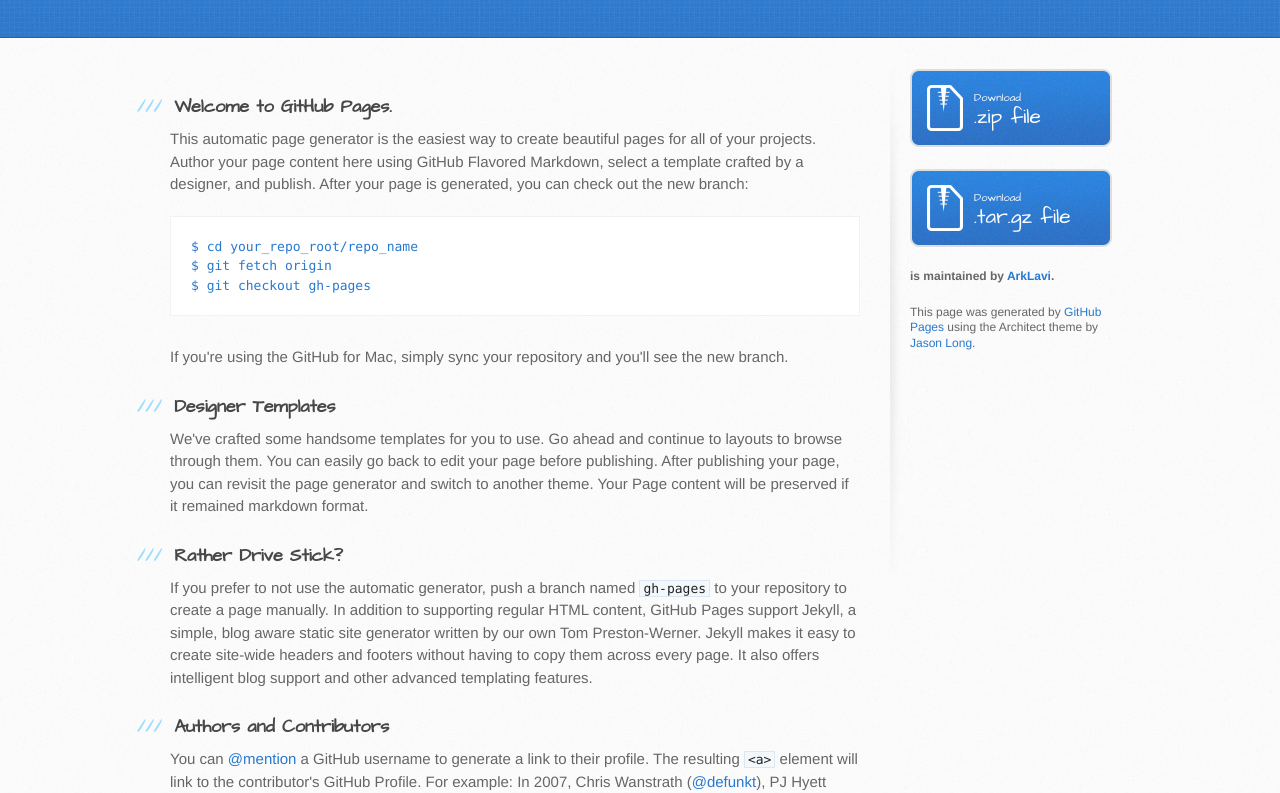
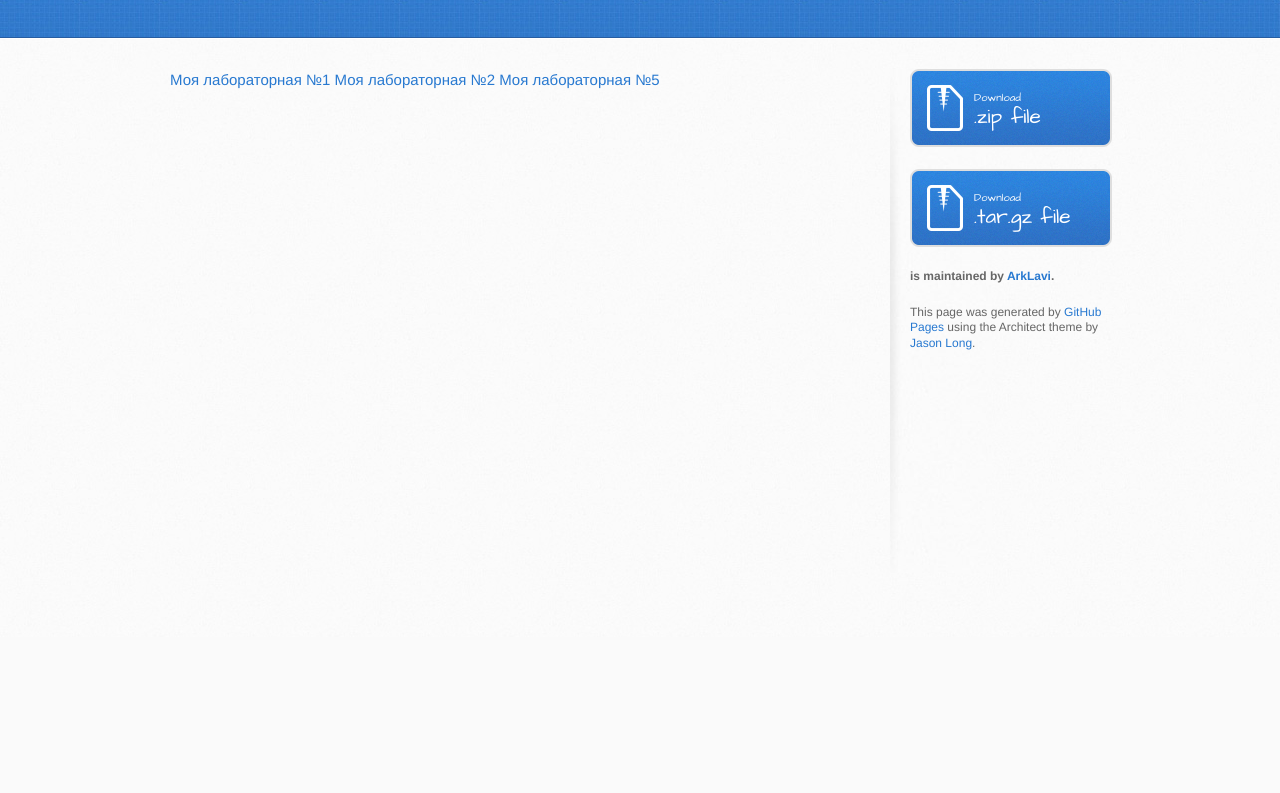
Before and after one commit to ArkLavi/Resume, a plain HTML site: page index.html in a window 1280 px wide. Shown: the part 163-956 px from the top of the page. After the commit the page ends 800 px from the top, so only its background shows below. Drawn offline with Linux system fonts and the light colour scheme.

Commit message:
Update index.html

```diff
--- a/index.html
+++ b/index.html
@@ -28,37 +28,10 @@
     <div id="content-wrapper">
       <div class="inner clearfix">
         <section id="main-content">
-          <h3>
-<a id="welcome-to-github-pages" class="anchor" href="#welcome-to-github-pages" aria-hidden="true"><span class="octicon octicon-link"></span></a>Welcome to GitHub Pages.</h3>
+          <a href="векторы.html">Моя лабораторная №1</a>
+          <a href="таблица.html">Моя лабораторная №2</a>
+          <a href="рисунок.html">Моя лабораторная №5</a>
 
-<p>This automatic page generator is the easiest way to create beautiful pages for all of your projects. Author your page content here using GitHub Flavored Markdown, select a template crafted by a designer, and publish. After your page is generated, you can check out the new branch:</p>
-
-<pre><code>$ cd your_repo_root/repo_name
-$ git fetch origin
-$ git checkout gh-pages
-</code></pre>
-
-<p>If you're using the GitHub for Mac, simply sync your repository and you'll see the new branch.</p>
-
-<h3>
-<a id="designer-templates" class="anchor" href="#designer-templates" aria-hidden="true"><span class="octicon octicon-link"></span></a>Designer Templates</h3>
-
-<p>We've crafted some handsome templates for you to use. Go ahead and continue to layouts to browse through them. You can easily go back to edit your page before publishing. After publishing your page, you can revisit the page generator and switch to another theme. Your Page content will be preserved if it remained markdown format.</p>
-
-<h3>
-<a id="rather-drive-stick" class="anchor" href="#rather-drive-stick" aria-hidden="true"><span class="octicon octicon-link"></span></a>Rather Drive Stick?</h3>
-
-<p>If you prefer to not use the automatic generator, push a branch named <code>gh-pages</code> to your repository to create a page manually. In addition to supporting regular HTML content, GitHub Pages support Jekyll, a simple, blog aware static site generator written by our own Tom Preston-Werner. Jekyll makes it easy to create site-wide headers and footers without having to copy them across every page. It also offers intelligent blog support and other advanced templating features.</p>
-
-<h3>
-<a id="authors-and-contributors" class="anchor" href="#authors-and-contributors" aria-hidden="true"><span class="octicon octicon-link"></span></a>Authors and Contributors</h3>
-
-<p>You can <a href="https://github.com/blog/821" class="user-mention">@mention</a> a GitHub username to generate a link to their profile. The resulting <code>&lt;a&gt;</code> element will link to the contributor's GitHub Profile. For example: In 2007, Chris Wanstrath (<a href="https://github.com/defunkt" class="user-mention">@defunkt</a>), PJ Hyett (<a href="https://github.com/pjhyett" class="user-mention">@pjhyett</a>), and Tom Preston-Werner (<a href="https://github.com/mojombo" class="user-mention">@mojombo</a>) founded GitHub.</p>
-
-<h3>
-<a id="support-or-contact" class="anchor" href="#support-or-contact" aria-hidden="true"><span class="octicon octicon-link"></span></a>Support or Contact</h3>
-
-<p>Having trouble with Pages? Check out the documentation at <a href="https://help.github.com/pages">https://help.github.com/pages</a> or contact <a href="mailto:support@github.com">support@github.com</a> and we’ll help you sort it out.</p>
         </section>
 
         <aside id="sidebar">
```
